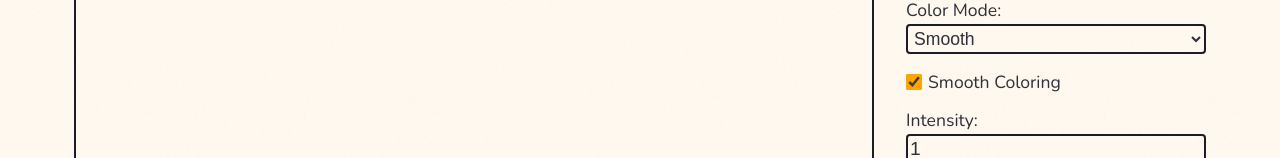
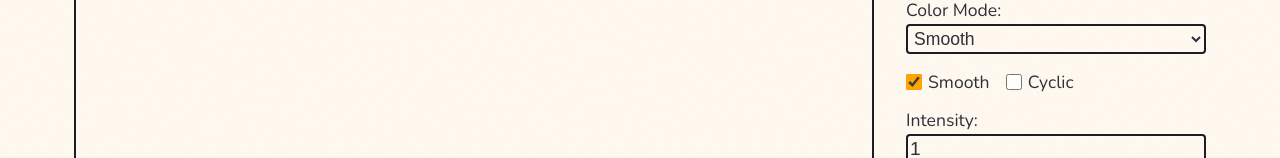
Before and after one commit to Septy2000/Portfolio-Website, a Next.js app: page /procedural-art-generator in a window 1280 px wide. Shown: the part 433-591 px from the top of the page. Built offline with nearby package versions, Linux system fonts and the light colour scheme.

Commit message:
Added more algorithm customisation

```diff
--- a/src/_types/common.ts
+++ b/src/_types/common.ts
@@ -43,6 +43,7 @@ export interface TypedParameters {
 export interface ColorModeParameters {
     colorMode: "smooth" | "rgb" | "random" | "palette";
     smoothColoring: boolean;
+    cyclicColoring: boolean;
     colorIntensity: string;
     rgbWeights: { r: string; g: string; b: string };
     numberOfRandomColors: string;
@@ -52,6 +53,7 @@ export interface ColorModeParameters {
 export interface TypedColorModeParameters {
     colorMode: "smooth" | "rgb" | "random" | "palette";
     smoothColoring: boolean;
+    cyclicColoring: boolean;
     colorIntensity: number;
     rgbWeights: { r: number; g: number; b: number };
     numberOfRandomColors: number;
--- a/src/components/Sections/ProceduralArtGeneratorSections/ProceduralArtGeneratorSection/ParametersMenu/ColorModeMenu/ColorModeMenu.styled.tsx
+++ b/src/components/Sections/ProceduralArtGeneratorSections/ProceduralArtGeneratorSection/ParametersMenu/ColorModeMenu/ColorModeMenu.styled.tsx
@@ -8,11 +8,17 @@ export const Container = styled.div`
     justify-content: center;
 `;
 
+export const CheckboxGroup = styled.div`
+    display: flex;
+    align-items: center;
+    gap: 16px;
+    margin: 8px 0;
+`;
+
 export const CheckboxRow = styled.label`
     display: flex;
     align-items: center;
     gap: 6px;
-    margin: 8px 0;
     cursor: pointer;
     font-size: 1.1rem;
     color: ${({ theme }) => theme.colors.text.primary};
--- a/src/components/Sections/ProceduralArtGeneratorSections/ProceduralArtGeneratorSection/ParametersMenu/ColorModeMenu/ColorModeMenu.tsx
+++ b/src/components/Sections/ProceduralArtGeneratorSections/ProceduralArtGeneratorSection/ParametersMenu/ColorModeMenu/ColorModeMenu.tsx
@@ -39,6 +39,7 @@ export default function ColorModeMenu() {
                 <option value="rgb">RGB</option>
                 {parameters.algorithm !== "perlin" && <option value="random">Random</option>}
             </LabelledSelect>
+            <Styled.CheckboxGroup>
                 {parameters.algorithm !== "perlin" && parameters.algorithm !== "lyapunov" && parameters.algorithm !== "buddhabrot" && (
                     <Styled.CheckboxRow>
                         <Styled.Checkbox
@@ -51,9 +52,25 @@ export default function ColorModeMenu() {
                                 })
                             }
                         />
-                    Smooth Coloring
+                        Smooth
                     </Styled.CheckboxRow>
                 )}
+                {colorModeParameters.colorMode === "smooth" && parameters.algorithm !== "perlin" && (
+                    <Styled.CheckboxRow>
+                        <Styled.Checkbox
+                            type="checkbox"
+                            checked={colorModeParameters.cyclicColoring}
+                            onChange={(e) =>
+                                setColorModeParameters({
+                                    ...colorModeParameters,
+                                    cyclicColoring: e.target.checked,
+                                })
+                            }
+                        />
+                        Cyclic
+                    </Styled.CheckboxRow>
+                )}
+            </Styled.CheckboxGroup>
             {colorModeParameters.colorMode === "smooth" && (
                 <LabelledInput
                     id="intensity"
--- a/src/components/Sections/ProceduralArtGeneratorSections/ProceduralArtGeneratorSection/ParametersMenu/DefaultParametersMenu/DefaultParametersMenu.tsx
+++ b/src/components/Sections/ProceduralArtGeneratorSections/ProceduralArtGeneratorSection/ParametersMenu/DefaultParametersMenu/DefaultParametersMenu.tsx
@@ -25,6 +25,7 @@ export default function DefaultParametersMenu() {
             setColorModeParameters({
                 colorMode: "smooth",
                 smoothColoring: false,
+                cyclicColoring: false,
                 colorIntensity: "3",
                 rgbWeights: { r: "1", g: "1", b: "1" },
                 numberOfRandomColors: "10",
@@ -34,6 +35,7 @@ export default function DefaultParametersMenu() {
             setColorModeParameters({
                 colorMode: "smooth",
                 smoothColoring: true,
+                cyclicColoring: false,
                 colorIntensity: "1",
                 rgbWeights: { r: "1", g: "1", b: "1" },
                 numberOfRandomColors: "10",
--- a/src/components/Sections/ProceduralArtGeneratorSections/ProceduralArtGeneratorSection/ParametersProvider/ParametersProvider.tsx
+++ b/src/components/Sections/ProceduralArtGeneratorSections/ProceduralArtGeneratorSection/ParametersProvider/ParametersProvider.tsx
@@ -35,6 +35,7 @@ export const ParametersProvider = ({ children }: { children: ReactNode }) => {
     const [colorModeParameters, setColorModeParameters] = useState<ColorModeParameters>({
         colorMode: "smooth",
         smoothColoring: true,
+        cyclicColoring: false,
         colorIntensity: "1",
         rgbWeights: { r: "1", g: "1", b: "1" },
         numberOfRandomColors: "16",
--- a/src/components/Sections/ProceduralArtGeneratorSections/ProceduralArtGeneratorSection/hooks/useGeneratorEngine.ts
+++ b/src/components/Sections/ProceduralArtGeneratorSections/ProceduralArtGeneratorSection/hooks/useGeneratorEngine.ts
@@ -66,7 +66,7 @@ export function useGeneratorEngine({
 
         switch (colorParams.colorMode) {
             case "smooth":
-                return getHSLColorRGBA(iterations, params.maxIterations, colorParams.colorIntensity);
+                return getHSLColorRGBA(iterations, params.maxIterations, colorParams.colorIntensity, colorParams.cyclicColoring);
             case "rgb":
                 return getRGBColorRGBA(
                     iterations,
--- a/src/utils/color.ts
+++ b/src/utils/color.ts
@@ -63,10 +63,13 @@ function hslToRgb(hue: number): [number, number, number] {
 export function getHSLColorRGBA(
     iterations: number,
     maxIterations: number,
-    colorIntensity: number
+    colorIntensity: number,
+    cyclic: boolean = false
 ): RGBA {
     if (iterations >= maxIterations) return [0, 0, 0, 255];
-    const hue = colorIntensity * 360 * (iterations / maxIterations);
+    const hue = cyclic
+        ? (iterations * colorIntensity * 10) % 360
+        : colorIntensity * 360 * (iterations / maxIterations);
     const [r, g, b] = hslToRgb(hue);
     return [r, g, b, 255];
 }
--- a/src/utils/parametersTypeConversion.ts
+++ b/src/utils/parametersTypeConversion.ts
@@ -33,6 +33,7 @@ export function convertColorModeParameters(
     return {
         colorMode: params.colorMode,
         smoothColoring: params.smoothColoring,
+        cyclicColoring: params.cyclicColoring,
         colorIntensity: parseFloat(params.colorIntensity),
         rgbWeights: {
             r: parseFloat(params.rgbWeights.r),
```
Lines whose indentation alone changed are shown as unchanged.
